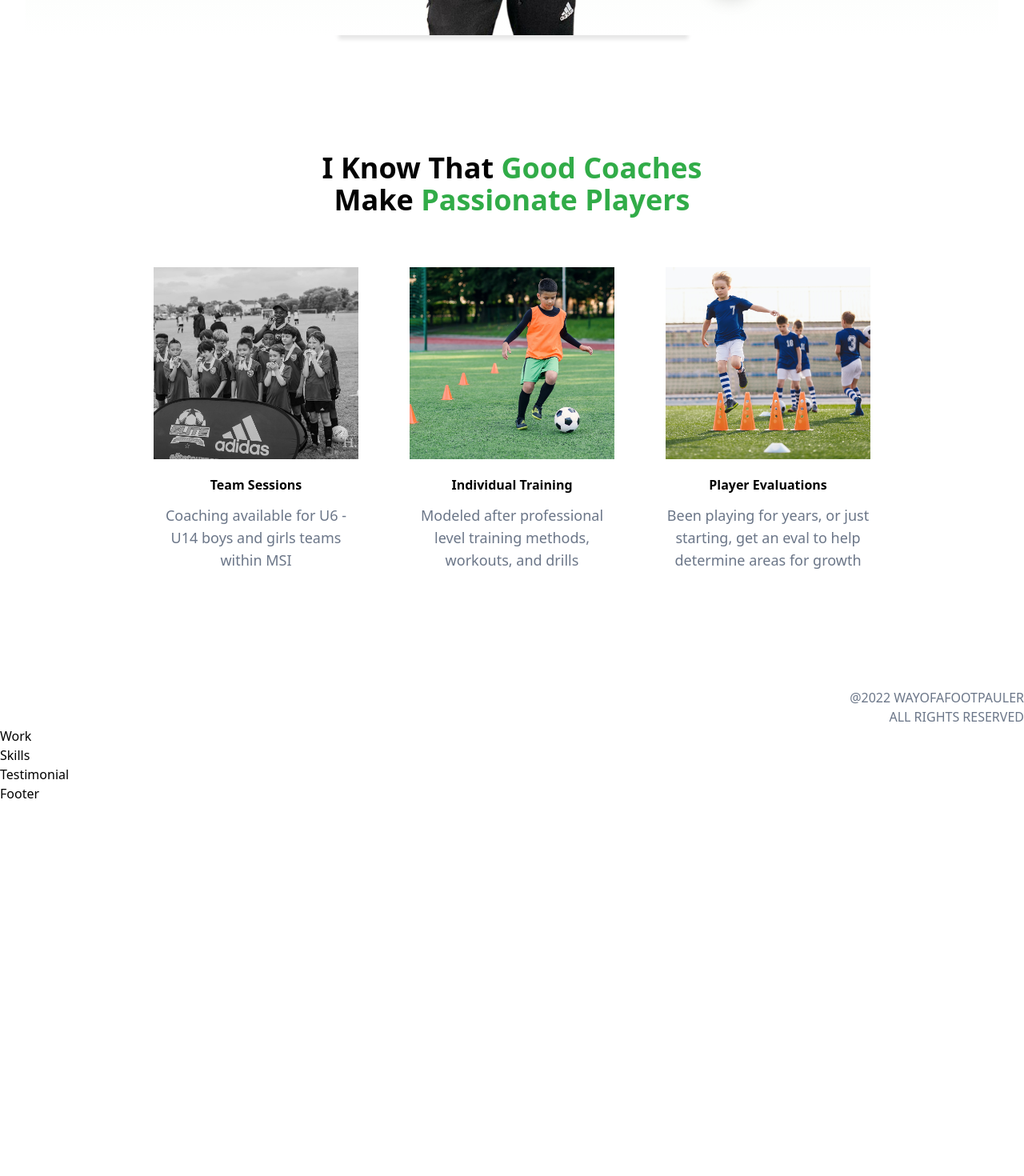
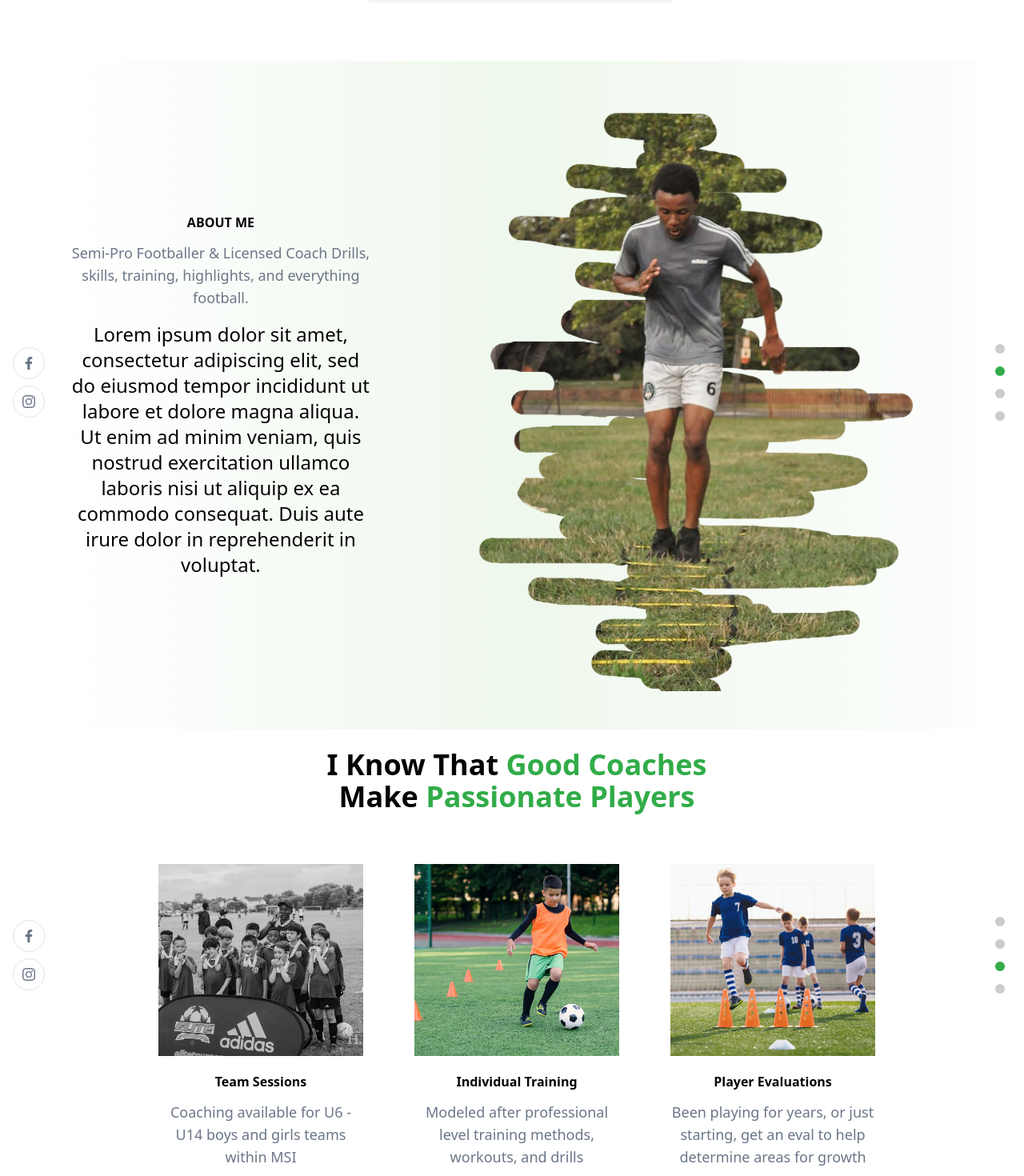
Before and after one commit to Divici/footpauler, a React (Create React App) app: page / in a window 1280 px wide. Shown: the part 740-2210 px from the top of the page at 80% size. Before the commit the page ends 1744 px from the top, so only its background shows below. Built offline with nearby package versions, Linux system fonts and the light colour scheme.

Commit message:
feature-Work-added work section and swapped work with about. Added styling.

```diff
--- a/src/App.js
+++ b/src/App.js
@@ -1,4 +1,4 @@
-import { About, Footer, Header, Skills, Testimonial, Work } from './containers';
+import { About, Footer, Header, Work } from './containers';
 import { Navbar } from './components';
 
 const App = () => (
@@ -7,8 +7,6 @@ const App = () => (
     <Header />
     <About />
     <Work />
-    <Skills />
-    <Testimonial />
     <Footer />
   </div>
 );
--- a/src/components/Navbar.js
+++ b/src/components/Navbar.js
@@ -14,7 +14,7 @@ const Navbar = () => {
       </div>
 
       <ul className="flex-1 hidden ml:flex justify-center items-center list-none">
-        {['home', 'about', 'work', 'skills', 'contact'].map((item) => (
+        {['home', 'about', 'work', 'contact'].map((item) => (
           <li className="app__flex p-text my-0 mx-4 cursor-pointer flex-col" key={`link-${item}`}>
             <div className='w-[5px] h-[5px] bg-transparent rounded-[50%] mb-[5px] hover:bg-secondary' />
             <a href={`#${item}`} className='text-gray no-underline flex-col uppercase font-medium transition-all duration-300 ease-in-out hover:text-secondary'>{item}</a>
@@ -33,7 +33,7 @@ const Navbar = () => {
           >
             <HiX onClick={() => setToggle(false)} className='w-9 h-9 text-secondary my-2 mx-4 cursor-pointer' />
             <ul className='list-none m-0 p-0 h-full w-full flex ml:hidden justify-start items-start flex-col '>
-              {['home', 'about', 'work', 'skills', 'contact'].map((item) => (
+              {['home', 'about', 'work', 'contact'].map((item) => (
                 <li key={item} className='m-4' >
                   <a href={`#${item}`} onClick={() => setToggle(false)} className='text-gray no-underline text-base uppercase font-medium transition-all duration-300 ease-in-out hover:text-secondary' >
                     {item}
--- a/src/components/NavigationDots.js
+++ b/src/components/NavigationDots.js
@@ -2,9 +2,9 @@
 /* eslint-disable jsx-a11y/anchor-has-content */
 
 const NavigationDots = ({ active }) => (
-  <div className="hidden ml:flex justify-center items-center flex-col p-4 fixed right-4 top-1/2">
+  <div className="hidden ml:flex justify-center items-center flex-col p-4">
     {
-      ['home', 'about', 'work', 'skills', 'testimonial', 'contact'].map((item, index) => (
+      ['home', 'about', 'work','contact'].map((item, index) => (
         <a
           href={`#${item}`}
           key={item + index}
--- a/src/components/SocialMedia.js
+++ b/src/components/SocialMedia.js
@@ -1,8 +1,19 @@
+import { BsInstagram } from 'react-icons/bs';
+import { FaFacebookF } from 'react-icons/fa';
 
-const SocialMedia = () => {
-  return (
-    <div>SocialMedia</div>
-  )
-}
+const SocialMedia = () => (
+  <div className="hidden ml:flex justify-center items-center flex-col p-4">
+    <a href='https://www.facebook.com/paul.aihe' target="_blank" rel="noreferrer noopener">
+      <div className='socials-div'>
+        <FaFacebookF className='w-4 h-4 text-gray hover:text-white' />
+      </div>
+    </a>
+    <a href='https://www.instagram.com/wayofafootpauler/' target="_blank" rel="noreferrer noopener">
+      <div className='socials-div'>
+        <BsInstagram className='w-4 h-4 text-gray hover:text-white' />
+      </div>
+    </a>
+  </div>
+);
 
-export default SocialMedia
+export default SocialMedia;
--- a/src/constants/images.js
+++ b/src/constants/images.js
@@ -7,6 +7,7 @@ import profile from '../assets/profile.png';
 import about01 from '../assets/about01.png';
 import about02 from '../assets/about02.png';
 import about03 from '../assets/about03.png';
+import aboutme from '../assets/aboutme.png';
 
 export default {
     logo,
@@ -18,4 +19,5 @@ export default {
     about01,
     about02,
     about03,
+    aboutme,
 };
--- a/src/containers/About.js
+++ b/src/containers/About.js
@@ -1,27 +1,24 @@
 import { motion } from 'framer-motion';
 import { AppWrap, MotionWrap } from '../wrapper';
-import abouts from '../constants/data';
+import { images } from '../constants';
 
 const About = () => {
   return (
     <div>
-      <h2 className="head-text">I Know that <span className='text-secondary'>Good Coaches</span> <br />make  <span className='text-secondary'>Passionate Players</span></h2>
-
-      <div className="flex justify-center items-start flex-wrap mt-8">
-        {abouts.map((about, index) => (
-          <motion.div
-            whileInView={{ opacity: 1 }}
-            whileHover={{ scale: 1.1 }}
-            transition={{ duration: 0.5, type: 'tween' }}
-            className="w-48 md:w-56 ml:w-64 flex justify-start items-start flex-col m-8"
-            key={about.title + index}
-          >
-            <img src={about.imgUrl} alt={about.title} className='w-full h-44 md:h-52 ml:h-60 round-[15px] object-cover' />
-            <h2 className="bold-text mx-auto mt-5">{about.title}</h2>
-            <p className="p-text text-center text-base ml:text-lg mt-3">{about.description}</p>
-          </motion.div>
-        ))}
-      </div>
+      <motion.div
+        whileInView={{ opacity: 1 }}
+        transition={{ duration: 0.5, type: 'tween' }}
+        className="w-full h-full py-8 flex justify-center items-center flex-wrap lg:justify-between lg:flex-nowrap m-4 mx-auto bg-gradient-to-t ml:bg-gradient-to-l from-primary/20 via-primary to-white"
+      >
+        <div className='w-full lg:w-3/5'>
+          <h2 className="bold-text text-center mt-4 uppercase">About Me</h2>
+          <p className="p-text px-4 text-center text-base ml:text-lg mt-3">Semi-Pro Footballer & Licensed Coach Drills, skills, training, highlights, and everything football.</p>
+          <p className='p-text p-4 text-center text-black'>Lorem ipsum dolor sit amet, consectetur adipiscing elit, sed do eiusmod tempor incididunt ut labore et dolore magna aliqua. Ut enim ad minim veniam, quis nostrud exercitation ullamco laboris nisi ut aliquip ex ea commodo consequat. Duis aute irure dolor in reprehenderit in voluptat.</p>
+        </div>
+        <div className=''>
+          <img src={images.aboutme} alt='me' className='h-96 ml:h-[450px] lg:h-1/2 object-contain' />
+        </div>
+      </motion.div>
     </div>
   );
 };
--- a/src/containers/Skills.js
+++ /dev/null
@@ -1,9 +0,0 @@
-import React from 'react'
-
-const Skills = () => {
-  return (
-    <div>Skills</div>
-  )
-}
-
-export default Skills
--- a/src/containers/Testimonial.js
+++ /dev/null
@@ -1,9 +0,0 @@
-import React from 'react'
-
-const Testimonial = () => {
-  return (
-    <div>Testimonial</div>
-  )
-}
-
-export default Testimonial
--- a/src/containers/Work.js
+++ b/src/containers/Work.js
@@ -1,9 +1,33 @@
-import React from 'react'
+import { motion } from 'framer-motion';
+import { AppWrap, MotionWrap } from '../wrapper';
+import abouts from '../constants/data';
 
 const Work = () => {
   return (
-    <div>Work</div>
+    <div>
+      <h2 className="head-text pt-10">I Know that <span className='text-secondary'>Good Coaches</span> <br />make  <span className='text-secondary'>Passionate Players</span></h2>
+
+      <div className="flex justify-center items-start flex-wrap mt-8">
+        {abouts.map((about, index) => (
+          <motion.div
+            whileInView={{ opacity: 1 }}
+            whileHover={{ scale: 1.1 }}
+            transition={{ duration: 0.5, type: 'tween' }}
+            className="w-48 md:w-56 ml:w-64 flex justify-start items-start flex-col m-8"
+            key={about.title + index}
+          >
+            <img src={about.imgUrl} alt={about.title} className='w-full h-44 md:h-52 ml:h-60 round-[15px] object-cover' />
+            <h2 className="bold-text mx-auto mt-5">{about.title}</h2>
+            <p className="p-text text-center text-base ml:text-lg mt-3">{about.description}</p>
+          </motion.div>
+        ))}
+      </div>
+    </div>
   )
 }
 
-export default Work
+export default AppWrap(
+  MotionWrap(Work, 'flex-1 w-full flex-col'),
+  'work',
+  'bg-white',
+);
--- a/src/containers/index.js
+++ b/src/containers/index.js
@@ -1,15 +1,11 @@
 import About from './About';
 import Footer from './Footer';
 import Header from './Header';
-import Skills from './Skills';
-import Testimonial from './Testimonial';
 import Work from './Work';
 
 export {
   About,
   Footer,
   Header,
-  Skills,
-  Testimonial,
   Work,
 };
--- a/src/index.css
+++ b/src/index.css
@@ -31,6 +31,10 @@
     .bold-text {
         @apply text-sm sm:text-base font-extrabold text-black text-left
     }
+
+    .socials-div {
+        @apply w-10 h-10 rounded-full bg-white my-1 border-[1px] border-lightGray flex justify-center items-center transition-all duration-300 ease-in-out hover:bg-secondary hover:border-secondary cursor-pointer
+    }
 }
 
 .app__navbar {
--- a/src/wrapper/AppWrap.js
+++ b/src/wrapper/AppWrap.js
@@ -1,13 +1,13 @@
-import {NavigationDots} from "../components";
+import {NavigationDots, SocialMedia} from "../components";
 
 const AppWrap = (Component, idName, classNames) => function HOC() {
   return (
-    <div id={idName} className={`app__container ${classNames}`}>
-      {/* <SocialMedia /> */}
+    <div id={idName} className={`app__container ${idName === 'about'? 'min-h-0 ml:min-h-screen' : ''} ${idName === 'work'? 'min-h-0' : ''} ${classNames}`}>
+      <SocialMedia />
       <div className={`app__wrapper app__flex ${idName === 'home'? '' : 'p-0'}`}>
         <Component />
 
-        <div className={`copyright ${idName === 'home' ? 'hidden' : ''}`}>
+        <div className={`copyright ${idName === 'contact' ? '' : 'hidden'}`}>
           <p className="p-text text-base uppercase text-gray">@2022 Wayofafootpauler</p>
           <p className="p-text text-base uppercase text-gray">All rights reserved</p>
         </div>
```
Also changed, not shown: src/assets/aboutme.png (added).
